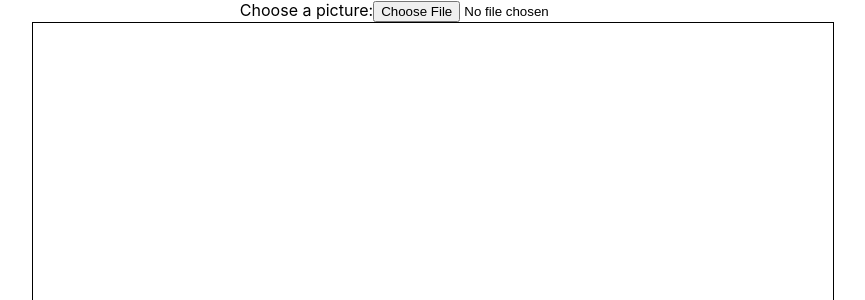
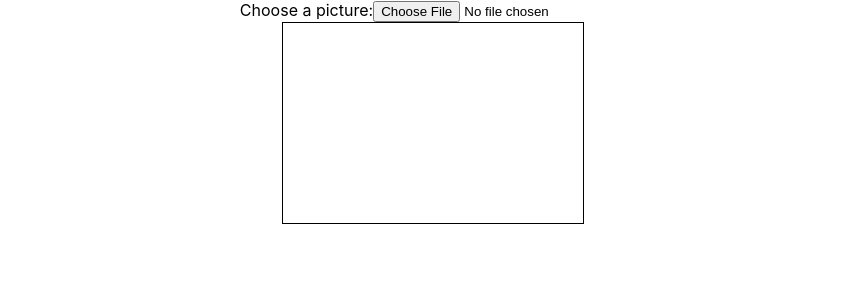
Before and after one commit to chrischalstrom/image-editor, a React (Create React App) app: page / in a window 1280 px wide. Shown: the top 300 px of the page, without its empty margins (207-1072 px from the left). Built offline with nearby package versions, Linux system fonts and the light colour scheme.

Commit message:
set canvas dimensions from image size

```diff
--- a/src/Canvas.tsx
+++ b/src/Canvas.tsx
@@ -1,4 +1,4 @@
-import React, { SFC, useRef, useEffect } from 'react';
+import React, { SFC, useRef, useEffect, useState } from 'react';
 
 import './Canvas.css';
 
@@ -8,7 +8,10 @@ interface CanvasProps {
 
 export const Canvas: SFC<CanvasProps> = (props) => {
   const { initialImage } = props;
+
   const canvas = useRef(null as HTMLCanvasElement | null);
+  const imageElement = useRef(null as HTMLImageElement | null);
+  const [{ width, height }, setDimensions] = useState({ width: 300, height: 200 });
 
   useEffect(() => {
     if (!initialImage || !canvas.current) { return; }
@@ -23,8 +26,12 @@ export const Canvas: SFC<CanvasProps> = (props) => {
       image.src = reader.result as string;
 
       image.onload = () => {
+        imageElement.current = image;
+
+        setDimensions({ width: image.width, height: image.height });
         const ctx = (canvas.current as HTMLCanvasElement).getContext('2d');
         (ctx as CanvasRenderingContext2D).drawImage(image, 0, 0);
+
       }
     };
 
@@ -34,8 +41,8 @@ export const Canvas: SFC<CanvasProps> = (props) => {
   return (
     <div className="canvas-container">
       <canvas
-        width={800}
-        height={800}
+        width={width}
+        height={height}
         ref={canvas}
       />
     </div>
```
